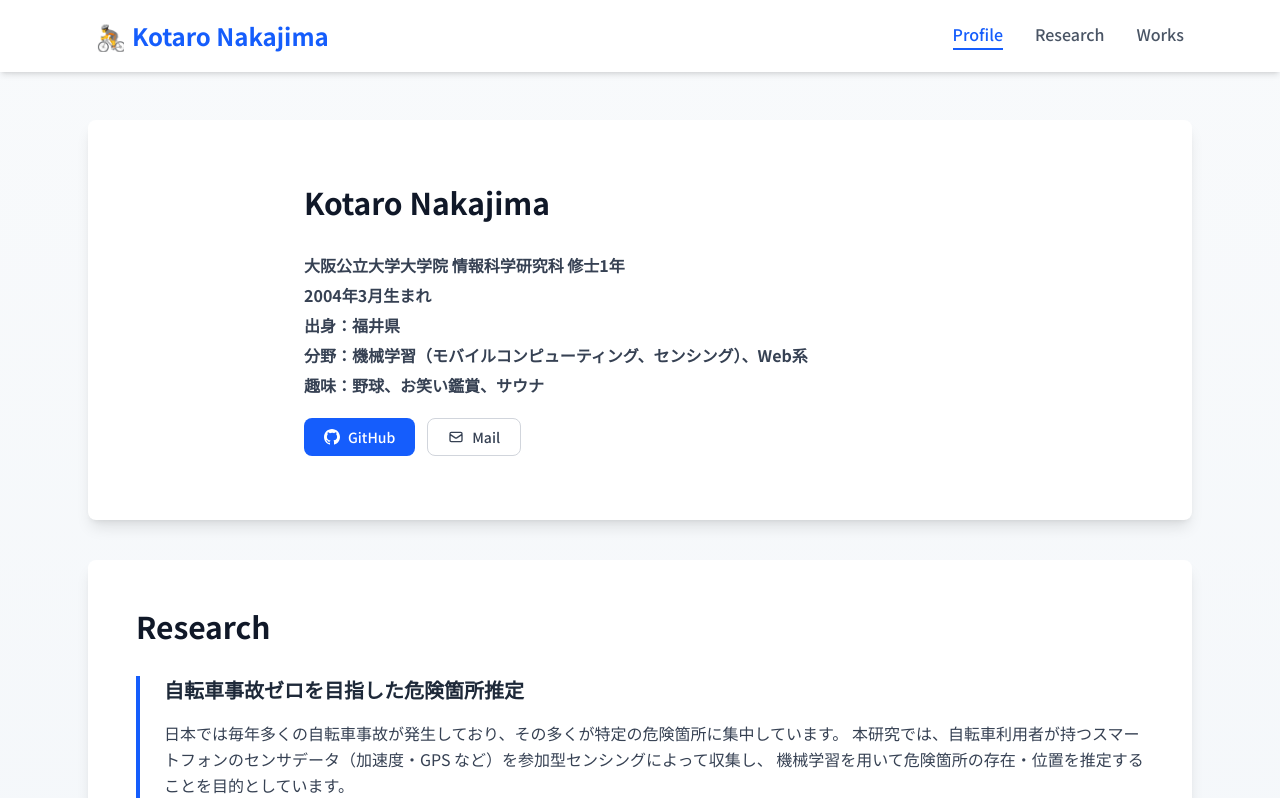
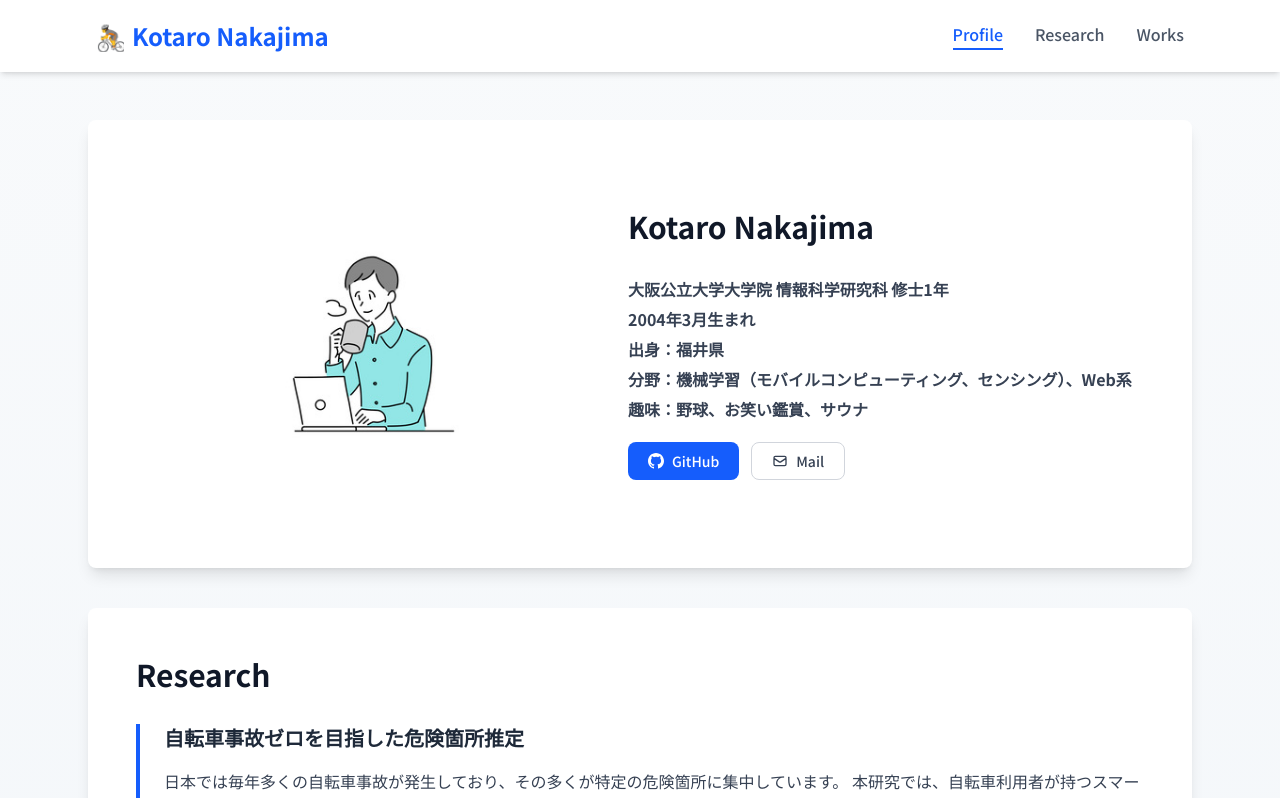
Before and after one commit to naka03193282/my-portfolio, a Next.js app: page / in a window 1280 px wide. Shown: the top 798 px of the page. Built offline with nearby package versions, Linux system fonts and the light colour scheme.

Commit message:
fix: プロフィール写真を追加し、プロフィール欄のデザインを修正した

```diff
--- a/app/components/Profile.tsx
+++ b/app/components/Profile.tsx
@@ -1,3 +1,5 @@
+import Image from "next/image";
+
 function GitHubIcon() {
   return (
     <svg viewBox="0 0 24 24" className="w-4 h-4 fill-current" aria-hidden="true">
@@ -17,8 +19,18 @@ function MailIcon() {
 export default function Profile() {
   return (
     <section id="profile">
-      <div className="bg-white rounded-lg shadow-lg p-12">
-        <div className="text-base py-4 max-w-2xl mx-auto">
+      <div className="bg-white rounded-lg shadow-lg py-12 pl-6 pr-12">
+        <div className="grid grid-cols-1 md:grid-cols-2 gap-0 items-center py-4">
+          <div className="flex justify-center">
+            <Image
+              src="/プロフィール写真.jpeg"
+              alt="Kotaro Nakajima"
+              width={480}
+              height={480}
+              className="rounded-full object-cover w-80 h-80"
+            />
+          </div>
+          <div className="text-base">
             <h2 className="text-3xl font-bold text-gray-900 mb-8">Kotaro Nakajima</h2>
             <div className="mb-5 space-y-1">
               <div className="text-gray-700 leading-relaxed font-semibold"><span className="font-semibold">大阪公立大学大学院 情報科学研究科 修士1年</span></div>
@@ -45,6 +57,7 @@ export default function Profile() {
                 Mail
               </a>
             </div>
+          </div>
         </div>
       </div>
     </section>
```
Also changed, not shown: public/プロフィール写真.jpeg (added).
